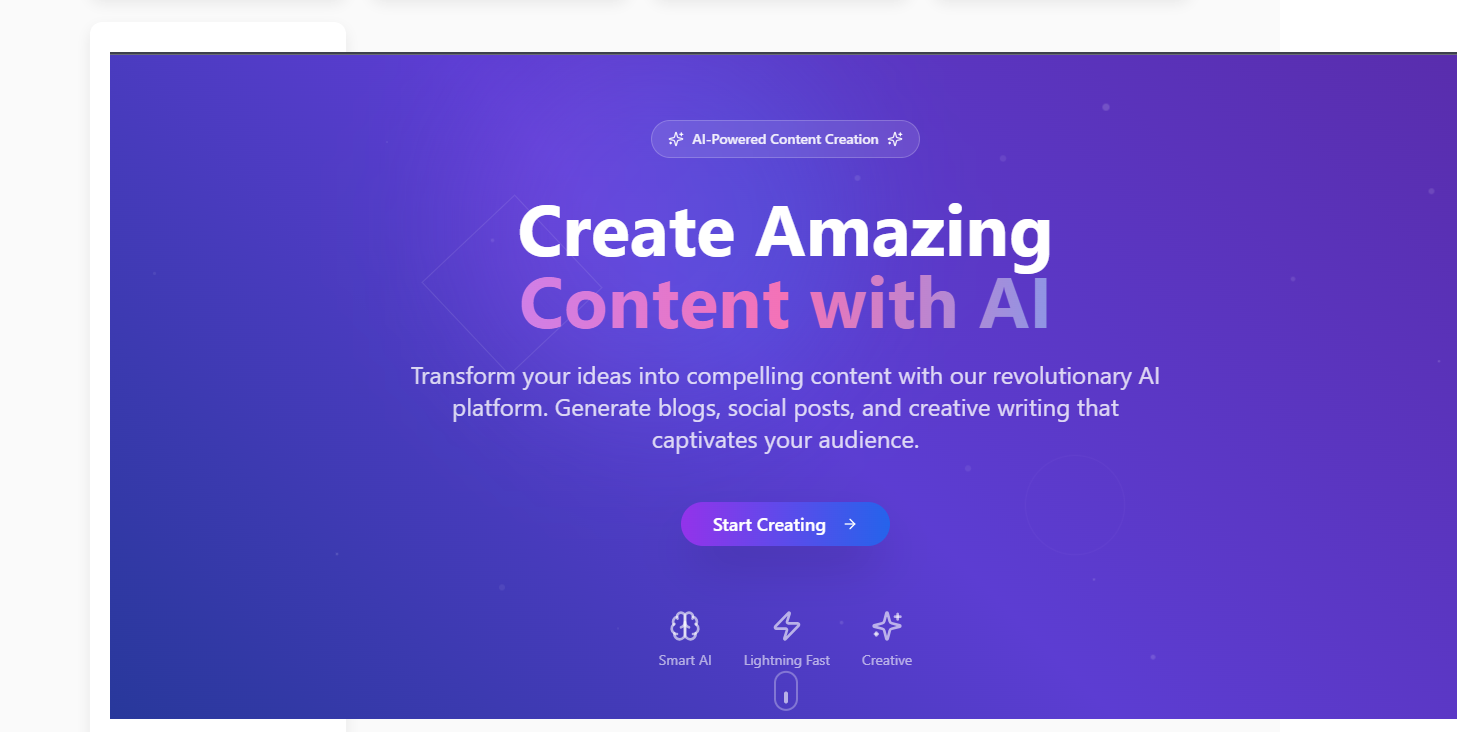
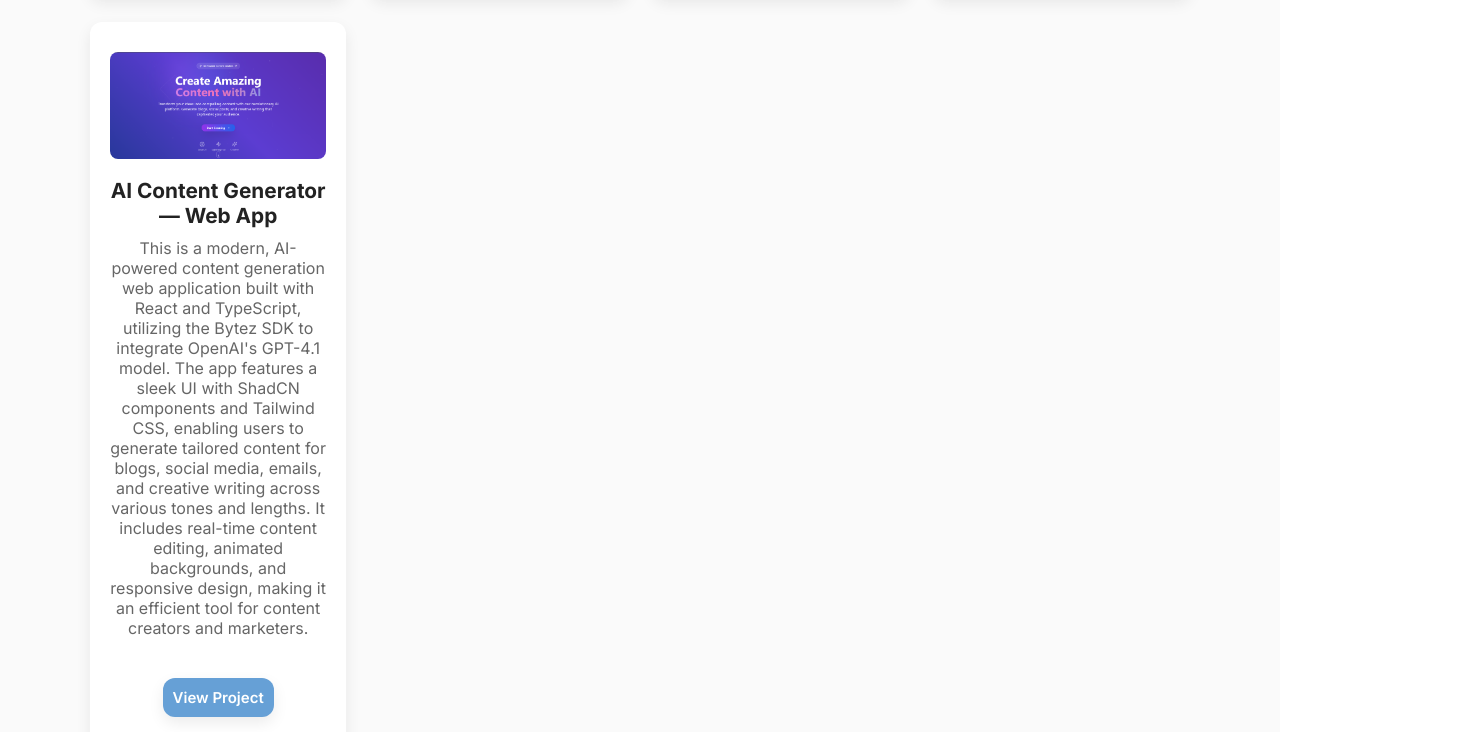
Before and after one commit to Faadi8343/Muhammad-Fahad-Hussain, a plain HTML site: page index.html in a window 1280 px wide. Shown: the part 1908-2640 px from the top of the page, 1457 px wide, since content can reach past the window. Drawn offline with Linux system fonts and the light colour scheme.

Commit message:
Style project images to fit within cards

```diff
--- a/styles.css
+++ b/styles.css
@@ -247,6 +247,14 @@ body.dark .btn.project {
     margin-bottom: 15px;
   }
 
+  .project-visual img {
+    width: 100%;
+    height: auto;
+    max-height: 150px;
+    object-fit: cover;
+    border-radius: 8px;
+  }
+
   .project-visual svg {
     display: block;
     margin: 0 auto;
```
